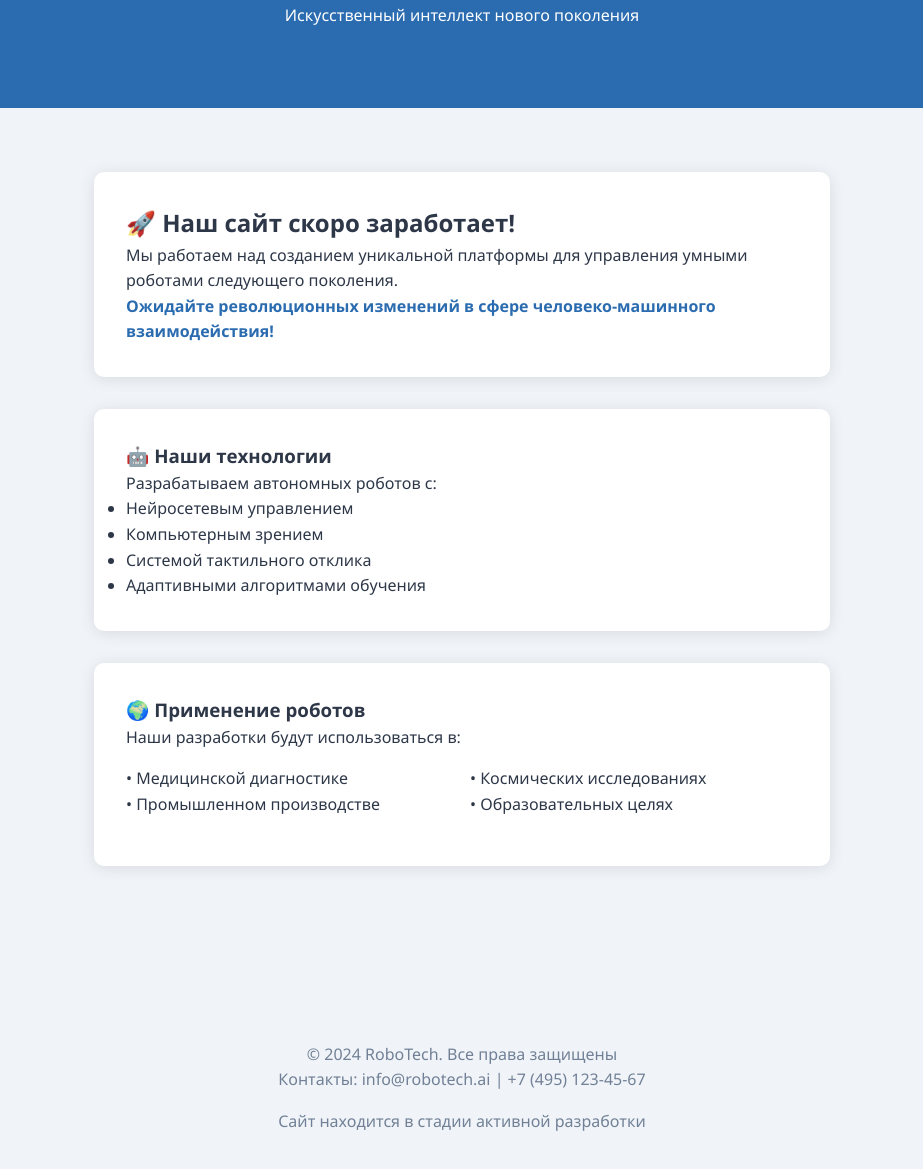
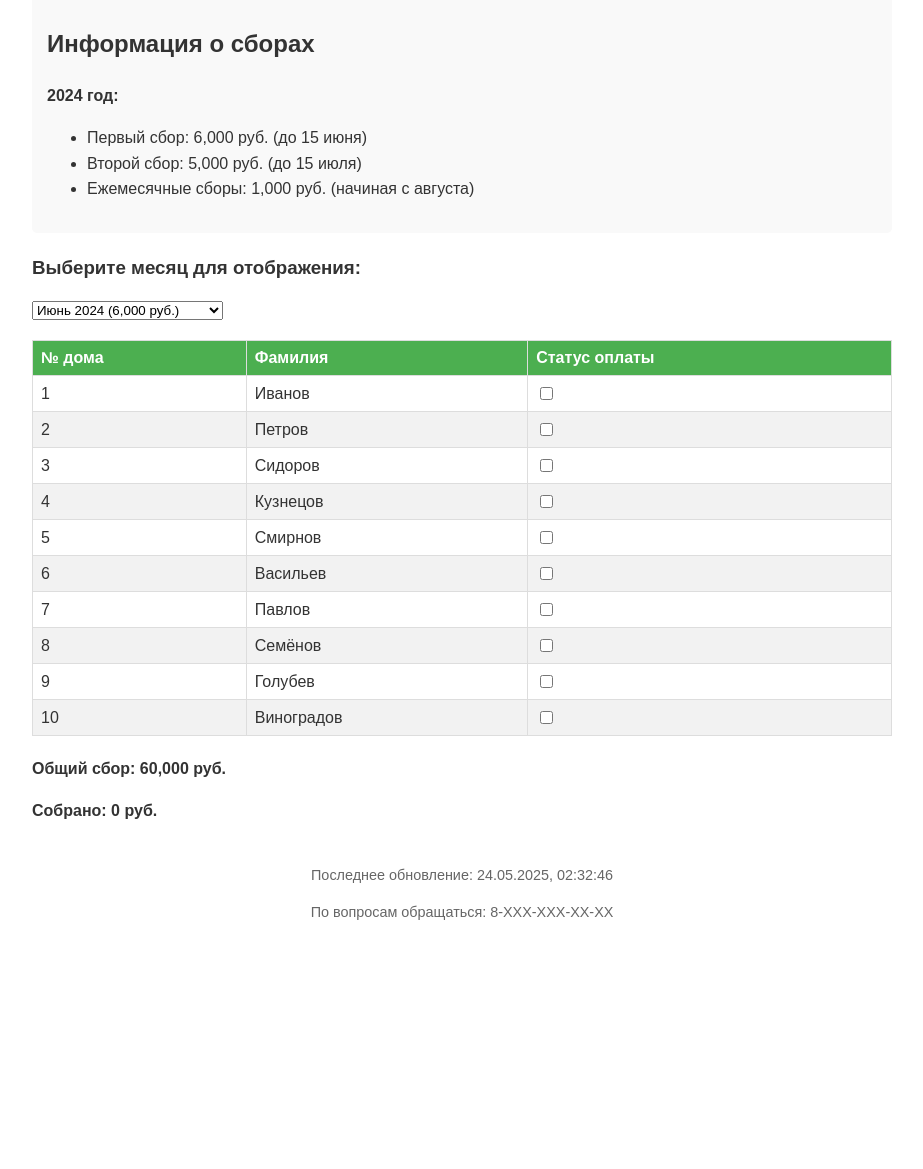
Before and after one commit to Nokolay0710/cherrystreet, a plain HTML site: page index.html in a window 1280 px wide. Shown: the part 263-1432 px from the top of the page, without its empty margins (178-1101 px from the left). After the commit the page ends 1207 px from the top, so only its background shows below. Drawn offline with Linux system fonts and the light colour scheme.

Commit message:
Update index.html

```diff
--- a/index.html
+++ b/index.html
@@ -4,123 +4,246 @@
 <head>
     <meta charset="UTF-8">
     <meta name="viewport" content="width=device-width, initial-scale=1.0">
-    <title>RoboTech - Сайт в разработке</title>
+    <title>Улица Вишнёвая - Сбор средств на дорогу</title>
     <style>
         * {
-            margin: 0;
-            padding: 0;
             box-sizing: border-box;
-            font-family: 'Segoe UI', Tahoma, Geneva, Verdana, sans-serif;
+            font-family: Arial, sans-serif;
         }
-
         body {
-            background-color: #f0f4f8;
+            max-width: 900px;
+            margin: 0 auto;
+            padding: 20px;
             line-height: 1.6;
-            color: #2d3748;
+            color: #333;
         }
-
-        .container {
-            max-width: 800px;
-            margin: 0 auto;
-            padding: 2rem;
-        }
-
         header {
             text-align: center;
-            padding: 3rem 0;
-            background-color: #2b6cb0;
+            padding: 20px 0;
+            border-bottom: 2px solid #4CAF50;
+            margin-bottom: 30px;
+        }
+        h1 {
+            color: #4CAF50;
+        }
+        .info-block {
+            background-color: #f9f9f9;
+            padding: 15px;
+            border-radius: 5px;
+            margin-bottom: 20px;
+        }
+        table {
+            width: 100%;
+            border-collapse: collapse;
+            margin: 20px 0;
+        }
+        th, td {
+            border: 1px solid #ddd;
+            padding: 8px;
+            text-align: left;
+        }
+        th {
+            background-color: #4CAF50;
             color: white;
-            margin-bottom: 2rem;
-            border-radius: 0 0 15px 15px;
         }
-
-        .robot-icon {
-            font-size: 4rem;
-            margin-bottom: 1rem;
+        tr:nth-child(even) {
+            background-color: #f2f2f2;
         }
-
-        h1 {
-            font-size: 2.5rem;
-            margin-bottom: 1rem;
-        }
-
-        .content-section {
-            background: white;
-            padding: 2rem;
-            border-radius: 10px;
-            box-shadow: 0 2px 15px rgba(0,0,0,0.1);
-            margin-bottom: 2rem;
-        }
-
-        .highlight {
-            color: #2b6cb0;
+        .paid {
+            color: green;
             font-weight: bold;
         }
-
+        .total {
+            font-weight: bold;
+            margin-top: 20px;
+        }
+        .month-selector {
+            margin: 20px 0;
+        }
         footer {
+            margin-top: 40px;
             text-align: center;
-            padding: 2rem;
-            color: #718096;
-            margin-top: 3rem;
-        }
-
-        @media (max-width: 600px) {
-            .container {
-                padding: 1rem;
-            }
-
-            h1 {
-                font-size: 2rem;
-            }
+            font-size: 0.9em;
+            color: #666;
         }
     </style>
-    <link rel="stylesheet" href="https://cdnjs.cloudflare.com/ajax/libs/font-awesome/6.0.0/css/all.min.css">
 </head>
 <body>
     <header>
-        <div class="container">
-            <i class="fas fa-robot robot-icon"></i>
-            <h1>RoboTech</h1>
-            <p>Искусственный интеллект нового поколения</p>
-        </div>
+        <h1>Улица Вишнёвая</h1>
+        <p>Сбор средств на ремонт дороги</p>
     </header>
 
-    <div class="container">
-        <div class="content-section">
-            <h2>🚀 Наш сайт скоро заработает!</h2>
-            <p>Мы работаем над созданием уникальной платформы для управления умными роботами следующего поколения.</p>
-            <p class="highlight">Ожидайте революционных изменений в сфере человеко-машинного взаимодействия!</p>
-        </div>
+    <div class="info-block">
+        <h2>Информация о сборах</h2>
+        <p><strong>2024 год:</strong></p>
+        <ul>
+            <li>Первый сбор: 6,000 руб. (до 15 июня)</li>
+            <li>Второй сбор: 5,000 руб. (до 15 июля)</li>
+            <li>Ежемесячные сборы: 1,000 руб. (начиная с августа)</li>
+        </ul>
+    </div>
 
-        <div class="content-section">
-            <h3>🤖 Наши технологии</h3>
-            <p>Разрабатываем автономных роботов с:</p>
-            <ul>
-                <li>Нейросетевым управлением</li>
-                <li>Компьютерным зрением</li>
-                <li>Системой тактильного отклика</li>
-                <li>Адаптивными алгоритмами обучения</li>
-            </ul>
-        </div>
+    <div class="month-selector">
+        <h3>Выберите месяц для отображения:</h3>
+        <select id="monthSelect" onchange="updateTable()">
+            <option value="june">Июнь 2024 (6,000 руб.)</option>
+            <option value="july">Июль 2024 (5,000 руб.)</option>
+            <option value="august">Август 2024 (1,000 руб.)</option>
+            <option value="september">Сентябрь 2024 (1,000 руб.)</option>
+            <option value="october">Октябрь 2024 (1,000 руб.)</option>
+            <option value="november">Ноябрь 2024 (1,000 руб.)</option>
+            <option value="december">Декабрь 2024 (1,000 руб.)</option>
+        </select>
+    </div>
 
-        <div class="content-section">
-            <h3>🌍 Применение роботов</h3>
-            <p>Наши разработки будут использоваться в:</p>
-            <div style="columns: 2; margin: 1rem 0;">
-                <p>• Медицинской диагностике<br>
-                • Промышленном производстве<br>
-                • Космических исследованиях<br>
-                • Образовательных целях</p>
-            </div>
-        </div>
+    <table id="paymentTable">
+        <thead>
+            <tr>
+                <th>№ дома</th>
+                <th>Фамилия</th>
+                <th>Статус оплаты</th>
+            </tr>
+        </thead>
+        <tbody>
+            <!-- Дома 1-10 -->
+            <tr>
+                <td>1</td>
+                <td>Иванов</td>
+                <td><input type="checkbox" id="house1-june" onclick="saveState()"></td>
+            </tr>
+            <tr>
+                <td>2</td>
+                <td>Петров</td>
+                <td><input type="checkbox" id="house2-june" onclick="saveState()"></td>
+            </tr>
+            <tr>
+                <td>3</td>
+                <td>Сидоров</td>
+                <td><input type="checkbox" id="house3-june" onclick="saveState()"></td>
+            </tr>
+            <tr>
+                <td>4</td>
+                <td>Кузнецов</td>
+                <td><input type="checkbox" id="house4-june" onclick="saveState()"></td>
+            </tr>
+            <tr>
+                <td>5</td>
+                <td>Смирнов</td>
+                <td><input type="checkbox" id="house5-june" onclick="saveState()"></td>
+            </tr>
+            <tr>
+                <td>6</td>
+                <td>Васильев</td>
+                <td><input type="checkbox" id="house6-june" onclick="saveState()"></td>
+            </tr>
+            <tr>
+                <td>7</td>
+                <td>Павлов</td>
+                <td><input type="checkbox" id="house7-june" onclick="saveState()"></td>
+            </tr>
+            <tr>
+                <td>8</td>
+                <td>Семёнов</td>
+                <td><input type="checkbox" id="house8-june" onclick="saveState()"></td>
+            </tr>
+            <tr>
+                <td>9</td>
+                <td>Голубев</td>
+                <td><input type="checkbox" id="house9-june" onclick="saveState()"></td>
+            </tr>
+            <tr>
+                <td>10</td>
+                <td>Виноградов</td>
+                <td><input type="checkbox" id="house10-june" onclick="saveState()"></td>
+            </tr>
+        </tbody>
+    </table>
+
+    <div class="total">
+        <p>Общий сбор: <span id="totalAmount">0</span> руб.</p>
+        <p>Собрано: <span id="collectedAmount">0</span> руб.</p>
     </div>
 
     <footer>
-        <div class="container">
-            <p>© 2024 RoboTech. Все права защищены</p>
-            <p>Контакты: info@robotech.ai | +7 (495) 123-45-67</p>
-            <p style="margin-top: 1rem;">Сайт находится в стадии активной разработки</p>
-        </div>
+        <p>Последнее обновление: <span id="lastUpdate"></span></p>
+        <p>По вопросам обращаться: 8-XXX-XXX-XX-XX</p>
     </footer>
+
+    <script>
+        // Загрузка сохраненных данных
+        function loadState() {
+            const savedState = localStorage.getItem('paymentState');
+            if (savedState) {
+                const state = JSON.parse(savedState);
+                for (const key in state) {
+                    const checkbox = document.getElementById(key);
+                    if (checkbox) {
+                        checkbox.checked = state[key];
+                    }
+                }
+            }
+            updateLastModified();
+            calculateTotals();
+        }
+
+        // Сохранение состояния чекбоксов
+        function saveState() {
+            const checkboxes = document.querySelectorAll('input[type="checkbox"]');
+            const state = {};
+
+            checkboxes.forEach(checkbox => {
+                state[checkbox.id] = checkbox.checked;
+            });
+
+            localStorage.setItem('paymentState', JSON.stringify(state));
+            calculateTotals();
+            updateLastModified();
+        }
+
+        // Обновление таблицы при выборе месяца
+        function updateTable() {
+            const month = document.getElementById('monthSelect').value;
+            const checkboxes = document.querySelectorAll('input[type="checkbox"]');
+
+            checkboxes.forEach(checkbox => {
+                const parts = checkbox.id.split('-');
+                checkbox.id = parts[0] + '-' + month;
+            });
+        }
+
+        // Расчет собранной суммы
+        function calculateTotals() {
+            const month = document.getElementById('monthSelect').value;
+            let amountPerHouse;
+
+            if (month === 'june') amountPerHouse = 6000;
+            else if (month === 'july') amountPerHouse = 5000;
+            else amountPerHouse = 1000;
+
+            const checkboxes = document.querySelectorAll('input[type="checkbox"]');
+            let paidCount = 0;
+
+            checkboxes.forEach(checkbox => {
+                if (checkbox.checked) paidCount++;
+            });
+
+            const houseCount = checkboxes.length;
+            document.getElementById('totalAmount').textContent = (houseCount * amountPerHouse).toLocaleString();
+            document.getElementById('collectedAmount').textContent = (paidCount * amountPerHouse).toLocaleString();
+        }
+
+        // Обновление даты последнего изменения
+        function updateLastModified() {
+            const now = new Date();
+            document.getElementById('lastUpdate').textContent = now.toLocaleString('ru-RU');
+        }
+
+        // Инициализация при загрузке
+        window.onload = function() {
+            loadState();
+            document.getElementById('monthSelect').addEventListener('change', calculateTotals);
+        };
+    </script>
 </body>
 </html>
```
